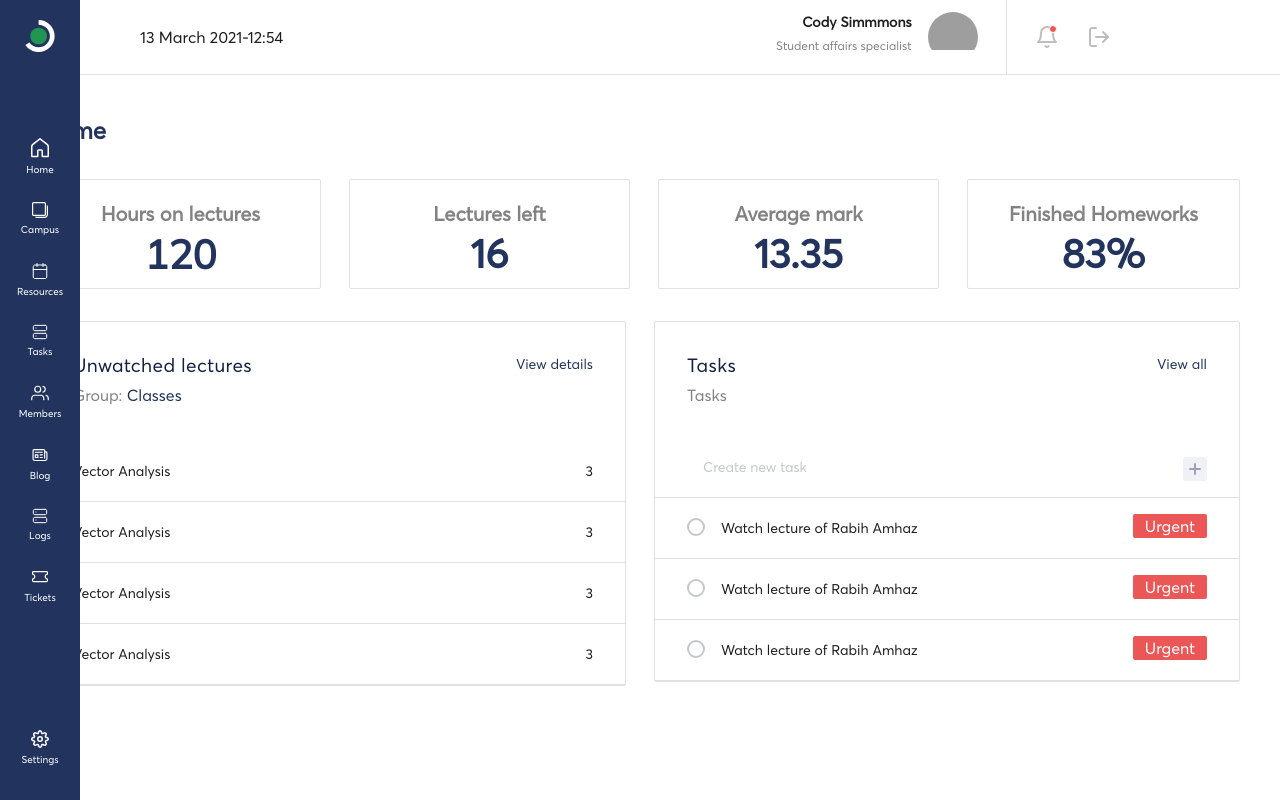
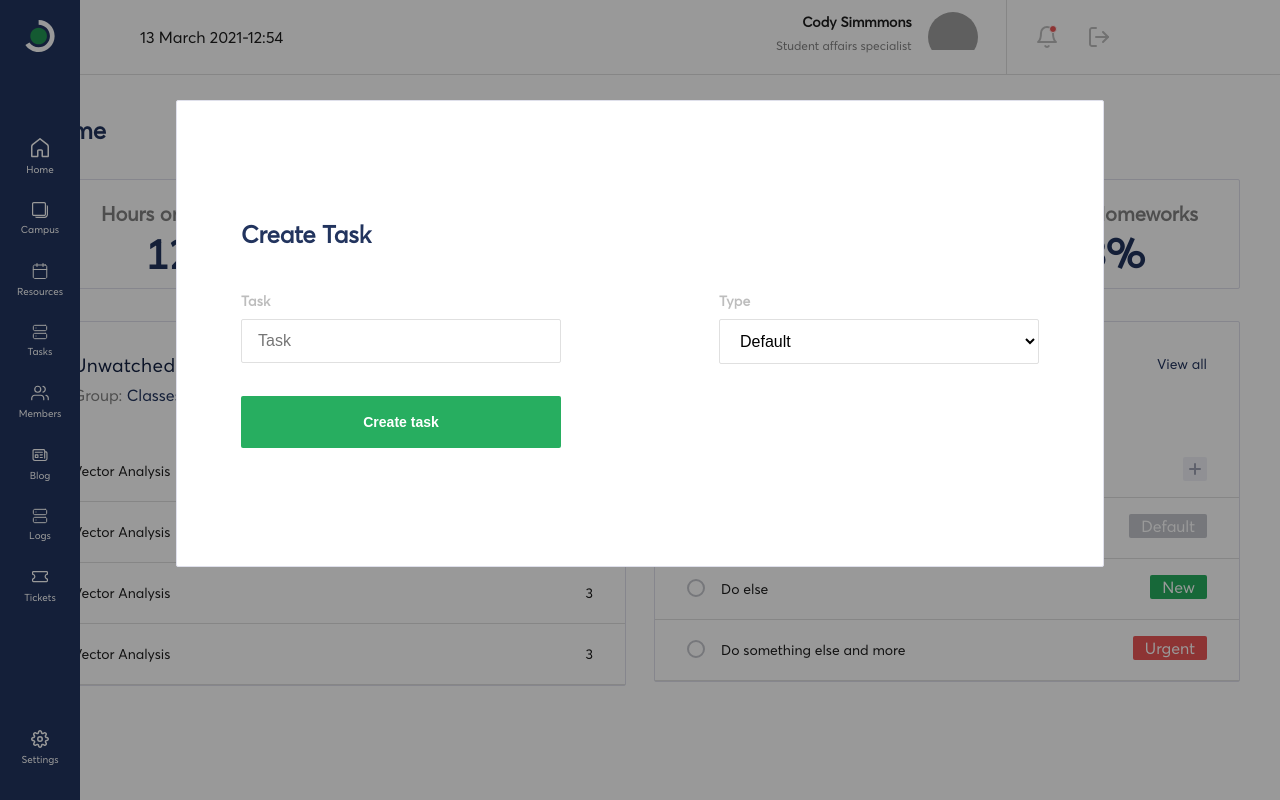
Before and after one commit to VirtuonUfaz/virtuonfront, a React (Create React App) app: page / in a window 1280 px wide. Both pictures are taken after a click on the picture 1195 px from the left and 469 px from the top of the page. Built offline with nearby package versions, Linux system fonts and the light colour scheme; grey boxes are pictures that could not be loaded.

Commit message:
Create Modal and add task to home

```diff
--- /dev/null
+++ b/src/components/Modal/index.tsx
@@ -0,0 +1,13 @@
+import "./styles.scss";
+
+const Modal = ({ children, show }) => {
+  return (
+    <div className={show ? "modal" : "modal hidden"}>
+      <div className="modal-content border rounded">
+        <div className="modal-container">{children}</div>
+      </div>
+    </div>
+  );
+};
+
+export default Modal;
--- /dev/null
+++ b/src/components/Modal/styles.scss
@@ -0,0 +1,23 @@
+.modal {
+  z-index: 3;
+  padding-top: 100px;
+  position: fixed;
+  left: 0;
+  top: 0;
+  width: 100%;
+  height: 100%;
+  overflow: auto;
+  background-color: rgba(0, 0, 0, 0.4);
+  .modal-content {
+    margin: auto;
+    background-color: #fff;
+    position: relative;
+    padding: 0;
+    outline: 0;
+
+    max-width: 928px;
+    .modal-container {
+      padding: 118px 64px;
+    }
+  }
+}
--- a/src/styles/Layout/_globals.scss
+++ b/src/styles/Layout/_globals.scss
@@ -34,28 +34,31 @@
 }
 
 .hidden {
-  display: none;
+  display: none !important;
 }
 
 .invisible {
   opacity: 0;
 }
 
+.bg-light-gray {
+  background: $light-gray !important;
+}
 .bg-mid-blue {
-  background: $mid-blue;
+  background: $mid-blue !important;
 }
 .bg-blue {
-  background: $blue;
+  background: $blue !important;
 }
 
 .bg-green {
-  background: #27ae60;
+  background: #27ae60 !important;
 }
 
 .bg-red {
-  background: #eb5757;
+  background: #eb5757 !important;
 }
 
 .bg-yellow {
-  background: #f2c94c;
+  background: #f2c94c !important;
 }
--- a/src/styles/Layout/_reset.scss
+++ b/src/styles/Layout/_reset.scss
@@ -67,3 +67,7 @@ a {
     color: initial !important;
   }
 }
+
+*:focus {
+  outline: none;
+}
--- a/src/styles/components/_buttons.scss
+++ b/src/styles/components/_buttons.scss
@@ -2,14 +2,19 @@
   line-height: 1.25rem;
   text-align: center;
   font-weight: 600;
-
+  cursor: pointer;
   color: #ffffff;
   border-radius: 2px;
   &-primary {
-    font-size: 0.875rem;
+    padding-block: 14px;
+    font-size: 14px;
     background: $blue;
   }
   &-secondary {
     font-size: 12px;
   }
+
+  &-modal {
+    width: 320px;
+  }
 }
--- a/src/styles/components/_forms.scss
+++ b/src/styles/components/_forms.scss
@@ -1,3 +1,8 @@
+.form-group {
+  display: flex;
+  flex-direction: column;
+}
+
 .form-label {
   font-weight: 600;
   font-size: 14px;
@@ -7,11 +12,14 @@
 }
 
 .form-input {
+  padding: 12px 16px;
   background: #ffffff;
   border: 1px solid #e0e0e0;
   box-sizing: border-box;
   border-radius: 2px;
+  min-width: 320px;
 }
+//Checkbox
 .custom-checkbox-label {
   position: relative;
   cursor: pointer;
@@ -44,3 +52,31 @@
     }
   }
 }
+//Selector
+
+.custom-selector {
+  margin-left: 0.625rem;
+  font-size: 0.875rem;
+  line-height: 140%;
+  letter-spacing: 0.01em;
+  color: #001a34;
+  cursor: pointer;
+  position: relative;
+
+  ul {
+    border: 1px solid #f6f6f6;
+    background-color: white;
+    border-radius: 4px;
+    padding: 5px 0 10px 0px;
+    position: absolute;
+    top: 0;
+    li {
+      padding: 0 15px;
+      font-size: 14px;
+      line-height: 28px;
+      &:hover {
+        background-color: #ececec;
+      }
+    }
+  }
+}
--- /dev/null
+++ b/src/views/Home/TaskModal/index.tsx
@@ -0,0 +1,61 @@
+import Modal from "components/Modal";
+import { useState } from "react";
+
+const TaskModal = ({ show, setShow, tasks, setTasks }) => {
+  const [taskName, setTaskName] = useState("");
+  const [taskType, setTaskType] = useState("0");
+  const addTaskHandler = () => {
+    setTasks([{ name: taskName, type: parseInt(taskType) }, ...tasks]);
+    setShow(false);
+  };
+
+  return (
+    <Modal show={show}>
+      <h1 className="md-header">Create Task</h1>
+      <form className="mt-10">
+        <div className="flex flex-jc-sb">
+          <div className="form-group">
+            <label htmlFor="" className="form-label mb-2">
+              Task
+            </label>
+            <input
+              type="text"
+              className="form-input"
+              placeholder="Task"
+              value={taskName}
+              onChange={(e) => {
+                setTaskName(e.target.value);
+              }}
+            />
+          </div>
+          <div className="form-group">
+            <label htmlFor="" className="form-label mb-2">
+              Type
+            </label>
+
+            <select
+              className="form-input"
+              value={taskType}
+              onChange={(e) => {
+                setTaskType(e.target.value);
+              }}
+            >
+              <option value="0">Default</option>
+              <option value="1">New</option>
+              <option value="2">Urgent</option>
+            </select>
+          </div>
+        </div>
+        <button
+          className="btn btn-primary btn-modal bg-green py-4 mt-8"
+          type="button"
+          onClick={addTaskHandler}
+        >
+          Create task
+        </button>
+      </form>
+    </Modal>
+  );
+};
+
+export default TaskModal;
--- a/src/views/Home/index.tsx
+++ b/src/views/Home/index.tsx
@@ -1,10 +1,55 @@
 import Plus from "assets/Icons/plus.svg";
-// import { useState } from "react";
+import TaskModal from "./TaskModal";
+import { useState } from "react";
 
 const Home = () => {
-  const addTaskHander = () => {};
+  const [tasks, setTasks] = useState([
+    {
+      name: "Do Something",
+      type: 0,
+    },
+    {
+      name: "Do else",
+      type: 1,
+    },
+    {
+      name: "Do something else and more",
+      type: 2,
+    },
+  ]);
+  const [showModal, setShowModal] = useState(false);
+
+  const taskTypeHandler = (key) => {
+    switch (key) {
+      case 0:
+        return (
+          <div className="rounded py-1 px-3 bg-light-gray text-white text-sm ">
+            Default
+          </div>
+        );
+      case 1:
+        return (
+          <div className="rounded py-1 px-3 bg-green text-white text-sm ">
+            New
+          </div>
+        );
+      case 2:
+        return (
+          <div className="rounded py-1 px-3 bg-red text-white text-sm ">
+            Urgent
+          </div>
+        );
+    }
+  };
+
   return (
     <div className="py-10">
+      <TaskModal
+        show={showModal}
+        setShow={setShowModal}
+        tasks={tasks}
+        setTasks={setTasks}
+      />
       <h1 className="md-header">Home</h1>
       <div className="flex gap-7 my-8">
         <div className="border flex-1  rounded py-6 px-8 text-center">
@@ -36,7 +81,7 @@ const Home = () => {
             Group: <span className="text-blue">Classes</span>
           </div>
           <div className="flex flex-column mt-9">
-            {[1, 2, 3, 4].map((lesson, index) => (
+            {[1, 2, 3, 4].map((task, index) => (
               <div
                 key={index}
                 className="flex flex-jc-sb border-bottom px-8 py-5"
@@ -61,24 +106,20 @@ const Home = () => {
                 src={Plus}
                 alt=""
                 className="cursor-pointer"
-                onClick={addTaskHander}
+                onClick={() => setShowModal(true)}
               />
             </div>
-            {[1, 2, 3].map((tasks, index) => (
+            {tasks.map((task, index) => (
               <div key={index} className="flex flex-jc-sb border-bottom px-8 ">
                 <div className="flex py-5">
                   <label className="custom-checkbox-label">
                     <input type="checkbox" />
                     <span className="custom-checkbox"></span>
                   </label>
-                  <p className=" ml-4 text">Watch lecture of Rabih Amhaz</p>
+                  <p className=" ml-4 text">{task.name}</p>
                 </div>
 
-                <div className="py-4">
-                  <div className="rounded py-1 px-3 bg-red text-white text-sm ">
-                    Urgent
-                  </div>
-                </div>
+                <div className="py-4">{taskTypeHandler(task.type)}</div>
               </div>
             ))}
           </div>
```
Also changed, not shown: src/index.tsx (+6 -7 lines), src/views/Home/styles.scss (deleted).
